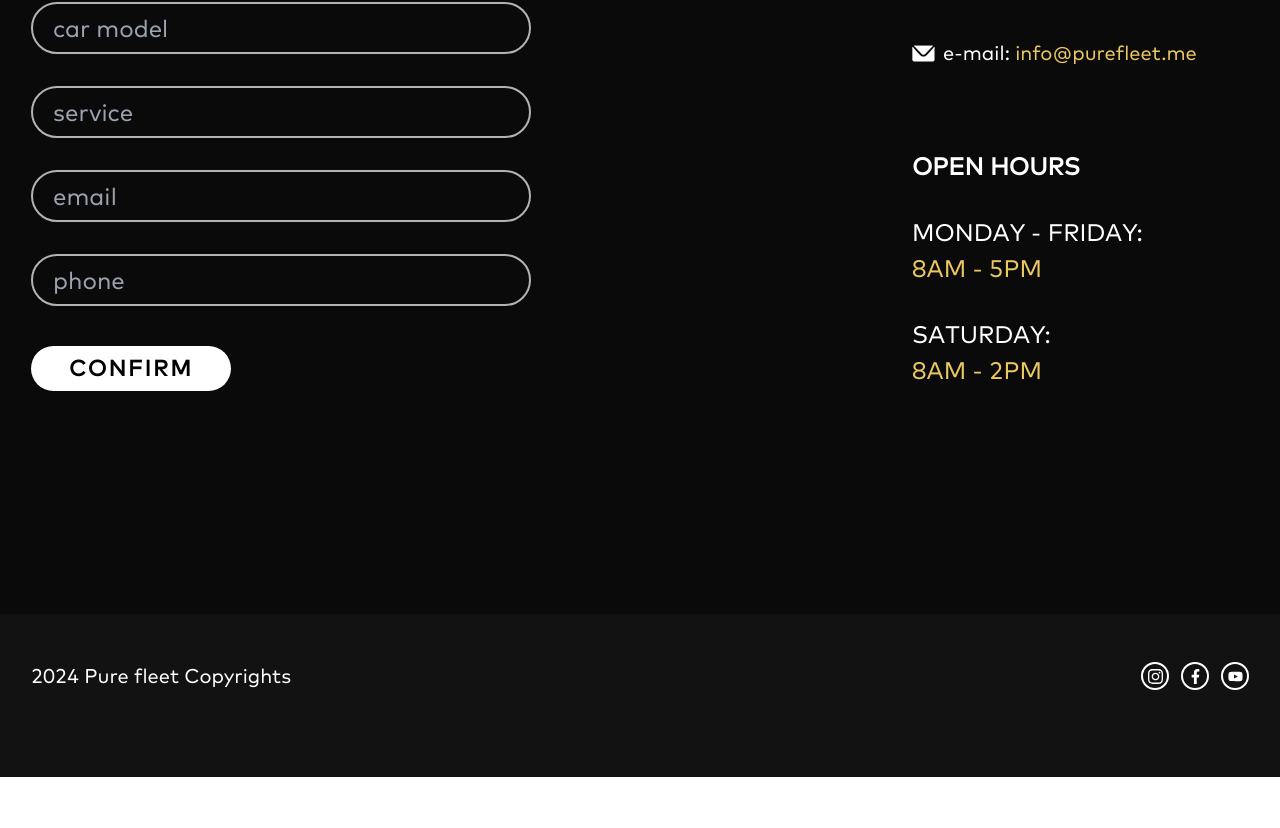
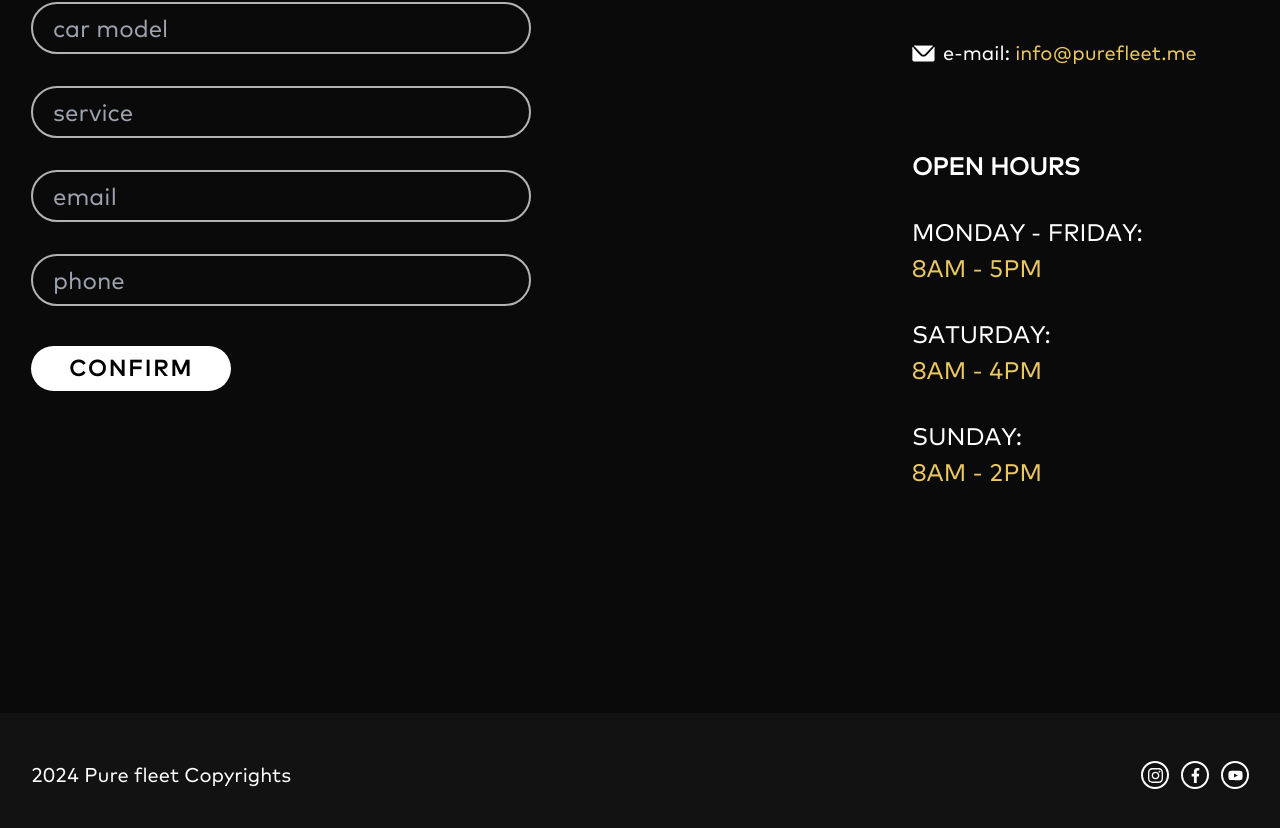
Before and after one commit to techko/purefleet.me, a Next.js app: page / in a window 1280 px wide. Shown: the part 4253-5081 px from the top of the page. Before the commit the page ends 5030 px from the top, so only its background shows below. Built offline with nearby package versions, Linux system fonts and the light colour scheme; a web font is replaced by a local one.

Commit message:
Update ContactForm.tsx
Update Workgin hours

```diff
--- a/app/components/ContactForm.tsx
+++ b/app/components/ContactForm.tsx
@@ -239,6 +239,14 @@ const ContactForm: React.FC = () => {
                       Saturday:
                     </p>
                     <span className="text-accent uppercase text-[18px] lg:text-[24px]">
+                      8am - 4pm
+                    </span>
+                  </div>
+                  <div className="">
+                    <p className="text-secondary uppercase text-[18px] lg:text-[24px]">
+                      Sunday:
+                    </p>
+                    <span className="text-accent uppercase text-[18px] lg:text-[24px]">
                       8am - 2pm
                     </span>
                   </div>
```
